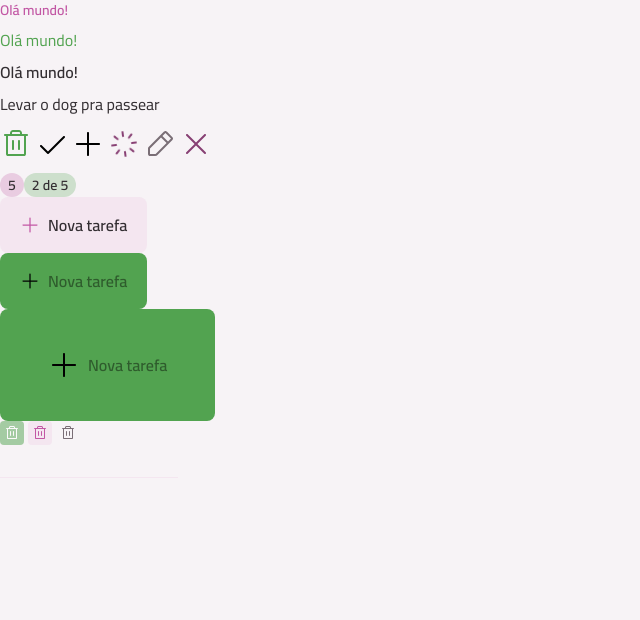
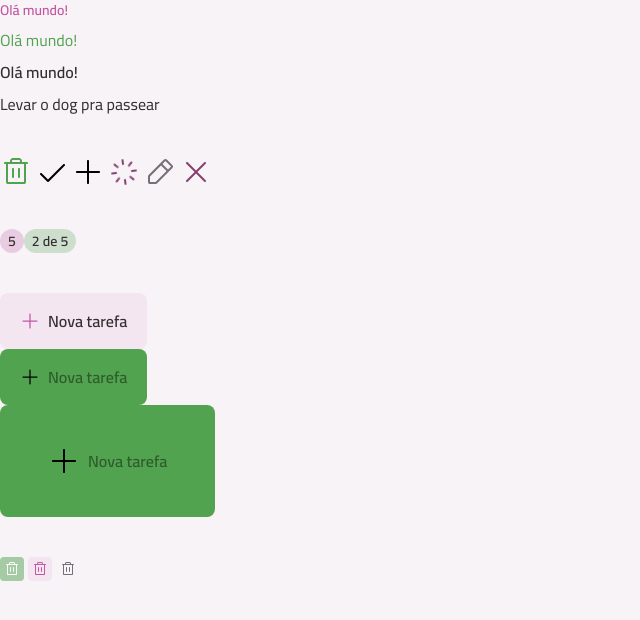
Before and after one commit to Edwsilva/reactTodoList, a React (Vite) app: page / in a window 1280 px wide. Shown: the top 620 px of the page, without its empty margins (0-640 px from the left). Built offline with nearby package versions, Linux system fonts and the light colour scheme.

Commit message:
Ajustando o gapping

```diff
--- a/src/App.tsx
+++ b/src/App.tsx
@@ -18,7 +18,7 @@ import InputText from "./components/input-text";
 
 export default function App() {
   return (
-    <div className="grid gap-3">
+    <div className="grid gap-10">
       <div className="flex flex-col gap-2">
         <Text variant="body-sm-bold" className="text-pink-base">
           Olá mundo!
@@ -42,7 +42,7 @@ export default function App() {
         <Badge variant="primary" className="secondary">
           2 de 5
         </Badge>
-
+      </div>
       <div>
         <Button icon={PlusIcon}>Nova tarefa</Button>
         <Button icon={PlusIcon} variant="secondary">
@@ -62,6 +62,5 @@ export default function App() {
         <InputText />
       </div>
     </div>
-    </div>
   );
 }
```
Lines whose indentation alone changed are shown as unchanged.
